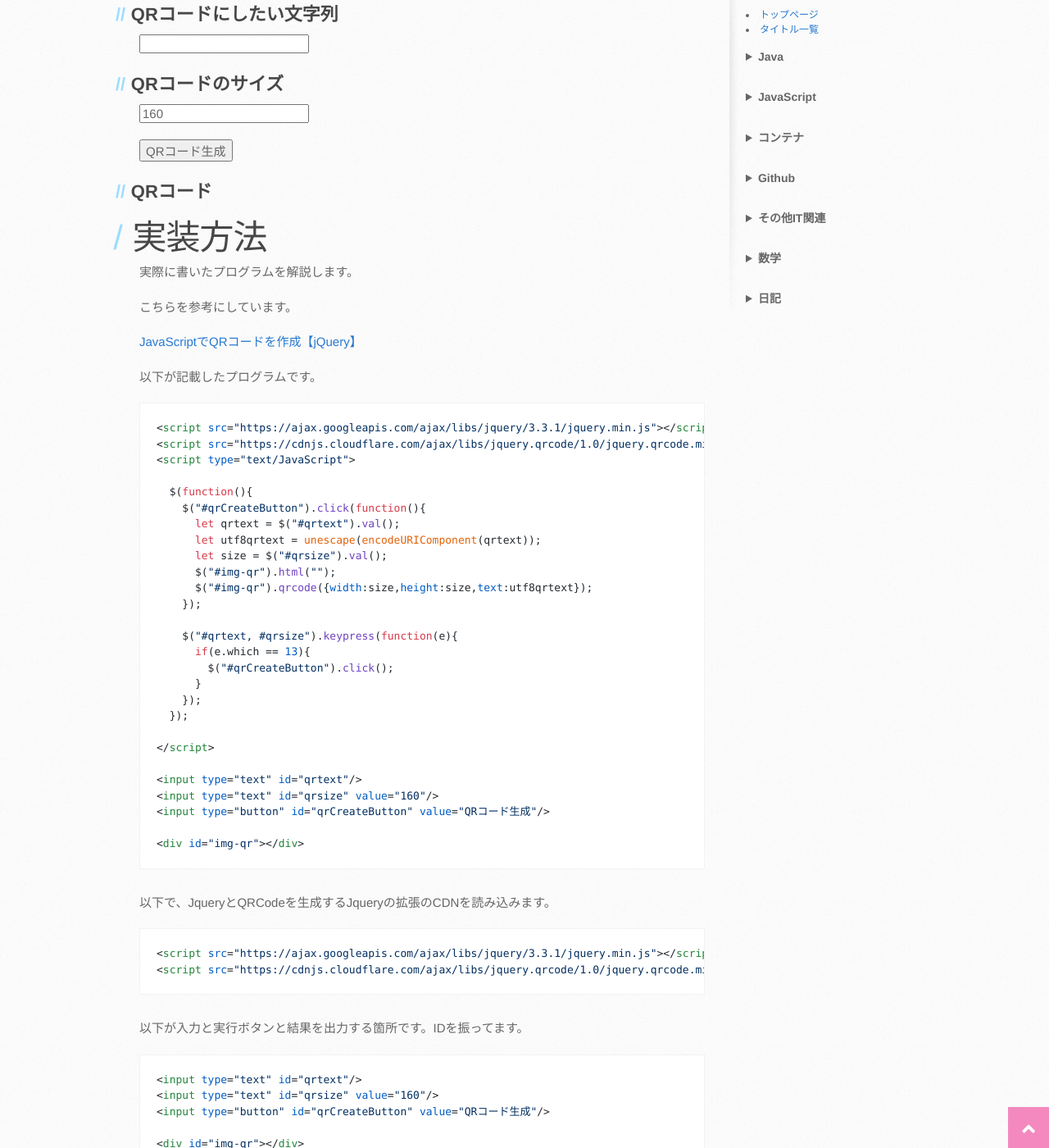
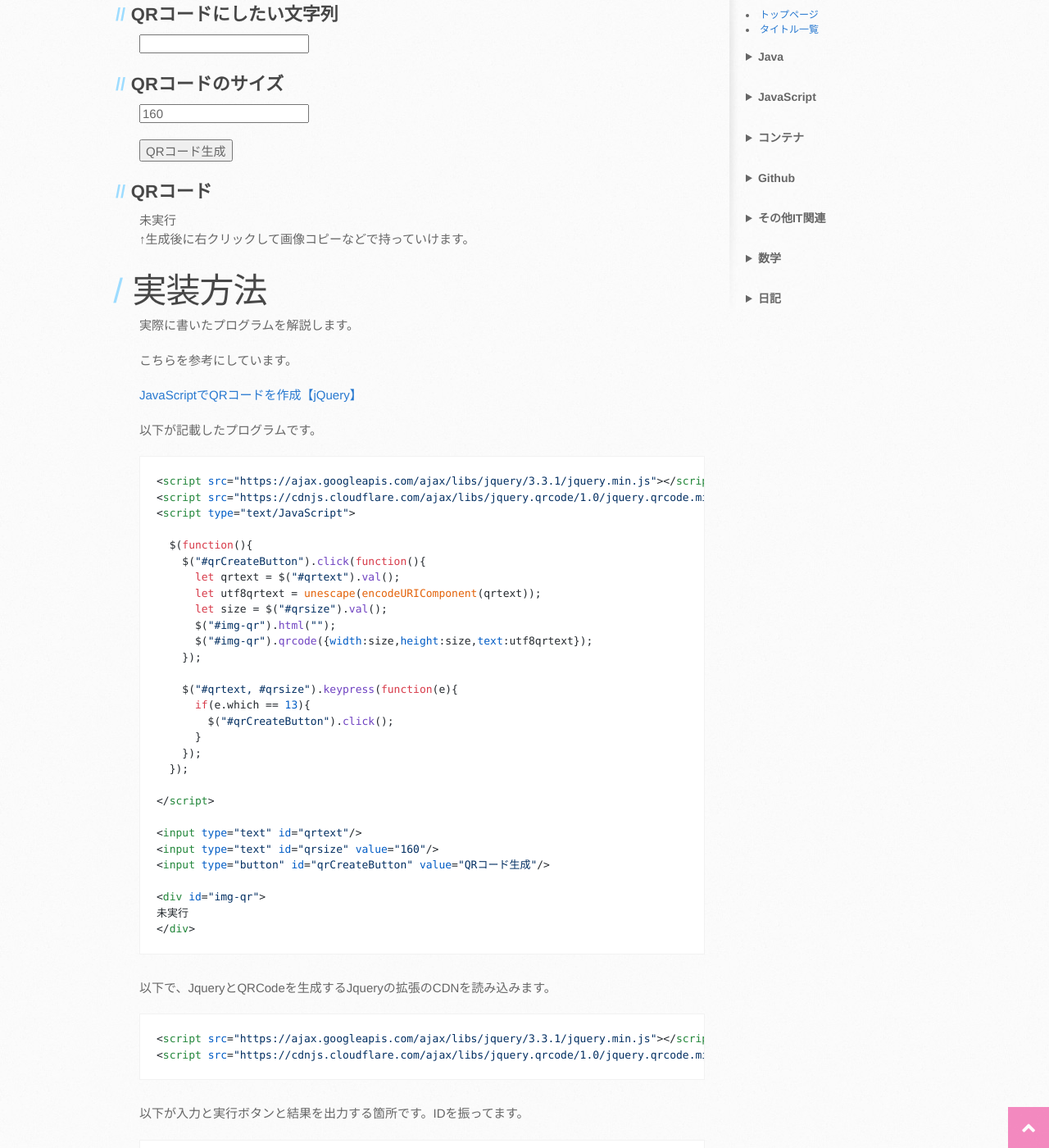
Before and after one commit to mtaketani113/mtaketani113.github.io, a Jekyll site: the page built from it/javascript/javascriptQRCode.md, in a window 1280 px wide and 1400 px high, scrolled down 397 px. Shown: the whole window at 82% size. Built offline with Jekyll 4.4.1, drawn with Linux system fonts in a browser that asks for light colours; nearby versions of some CDN libraries; comment, search, counter and statistics services are not loaded; the repository's description, which GitHub fills in, is left out.

Commit message:
文言追加

````diff
--- a/it/javascript/javascriptQRCode.md
+++ b/it/javascript/javascriptQRCode.md
@@ -43,8 +43,11 @@ Javascriptを使ってQRコードを作成するサービスです。
 
 ## QRコード
 
-<div id="img-qr"></div>
+<div id="img-qr">
+未実行
+</div>
 
+↑生成後に右クリックして画像コピーなどで持っていけます。
 # 実装方法
 
 実際に書いたプログラムを解説します。
@@ -81,7 +84,9 @@ Javascriptを使ってQRコードを作成するサービスです。
 <input type="text" id="qrsize" value="160"/>
 <input type="button" id="qrCreateButton" value="QRコード生成"/>
 
-<div id="img-qr"></div>
+<div id="img-qr">
+未実行
+</div>
 ```
 
 以下で、JqueryとQRCodeを生成するJqueryの拡張のCDNを読み込みます。
@@ -96,7 +101,9 @@ Javascriptを使ってQRコードを作成するサービスです。
 <input type="text" id="qrsize" value="160"/>
 <input type="button" id="qrCreateButton" value="QRコード生成"/>
 
-<div id="img-qr"></div>
+<div id="img-qr">
+未実行
+</div>
 ```
 
 以下でボタンをクリックしたときの動作を記載しています。
````
